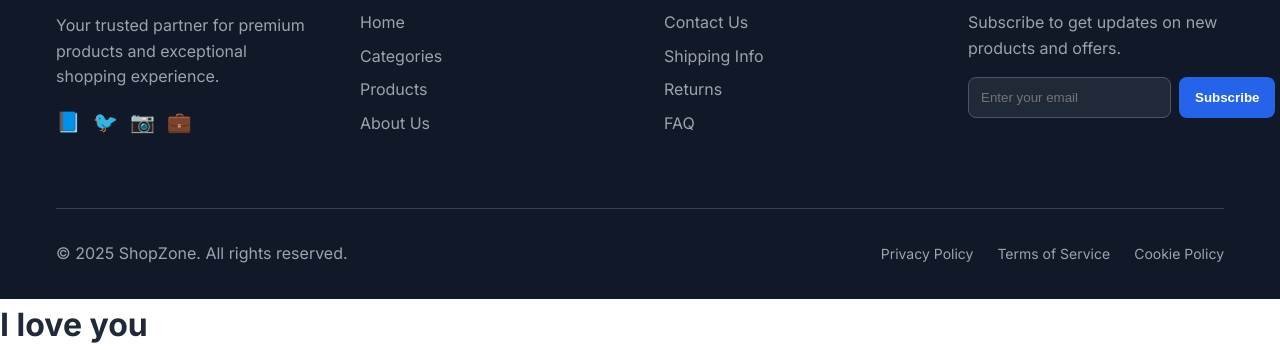
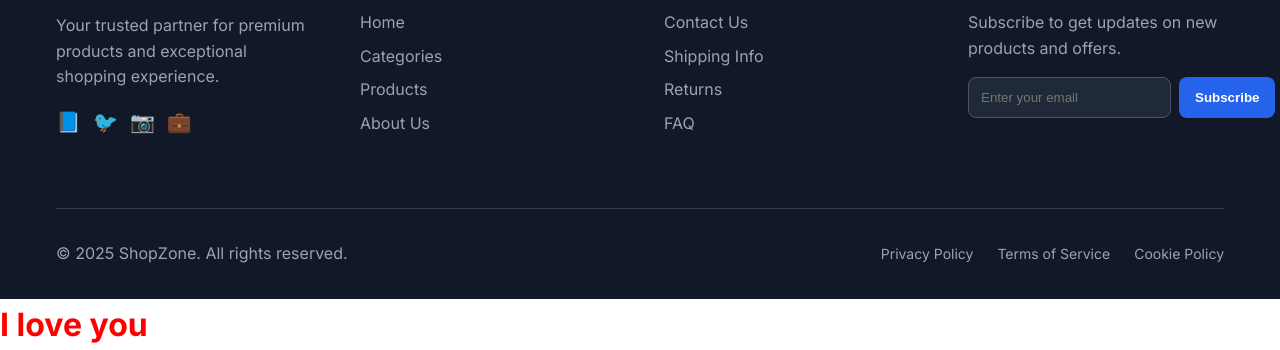
Before and after one commit to Vathana-kk7/Project-Final, a plain HTML site: page index.html in a window 1280 px wide. Shown: the part 10160-10510 px from the top of the page. Drawn offline with Linux system fonts and the light colour scheme.

Commit message:
project fianl

```diff
--- a/index.html
+++ b/index.html
@@ -217,6 +217,6 @@
         </div>
     </footer>
 </body>
-<h1>I love you</h1>
+<h1 style="color: red;">I love you</h1>
 <script src="script.js" type="module"></script>
 </html>
```
